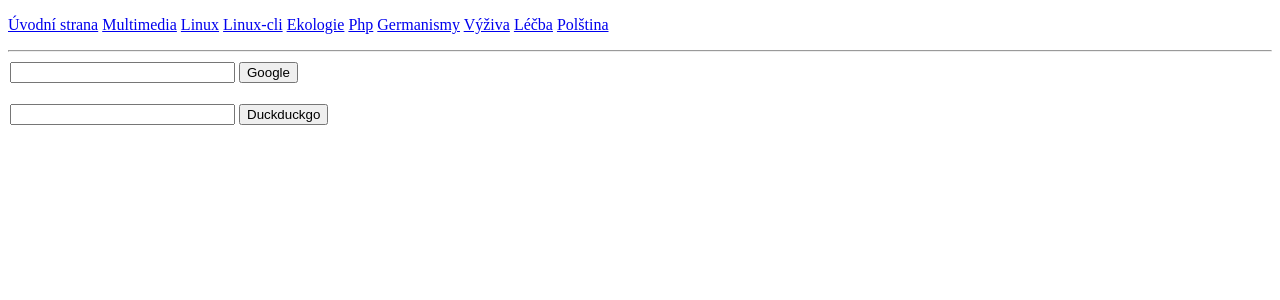
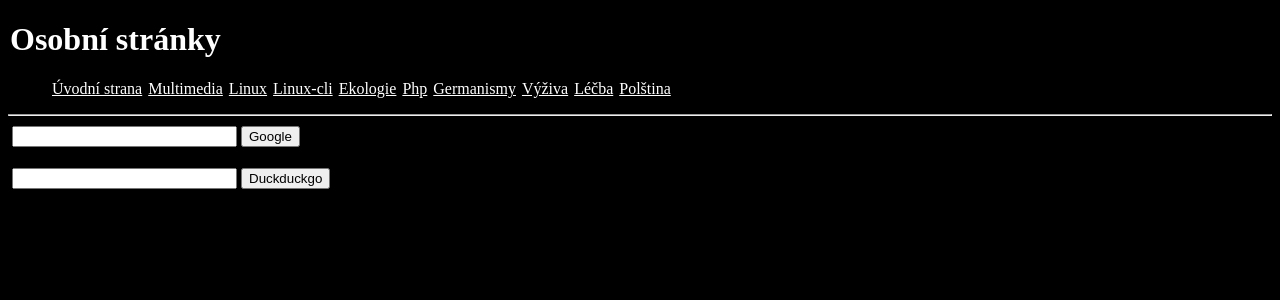
Before and after one commit to bedjan/w, a PHP site: page /obsah.php?sekce=1 in a window 1280 px wide. Shown: the top 300 px of the page. Run offline with PHP 8.4, Linux system fonts and the light colour scheme.

Commit message:
Update obsah.php

```diff
--- a/obsah.php
+++ b/obsah.php
@@ -2,13 +2,58 @@
 <html xmlns="http://www.w3.org/1999/xhtml">
 <head>
 <meta http-equiv="Content-Type" content="text/html; charset=utf-8" />
+<meta name="viewport" content="width=device-width, initial-scale=1.0">
 <base target="_blank">
+<style>
+body {
+  background-color: black;
+}
+a {
+  color: white;
+  margin-left: 2px;
+}
+p {
+  color: white;
+  margin-left: 42px;
+}
+pre {
+  color: white;
+  margin-left: 2px;
+}
+h1 {
+  color: white;
+  margin-left: 2px;
+}
+h2 {
+  color: white;
+  margin-left: 2px;
+}
+h3 {
+  color: white;
+  margin-left: 2px;
+}
+h4 {
+  color: white;
+  margin-left: 2px;
+}
+h5 {
+  color: white;
+  margin-left: 2px;
+}
+form {
+  color: white;
+  margin-left: 2px;
+}
+</style>
+
 <title>Osobní stránky</title>
 </head>
 
 <body>
 
-
+<?php
+print("<h1>Osobní stránky</h1>");
+?>
 
 <p>
 <a href="index.php?sekce=index">Úvodní strana</a>
```
